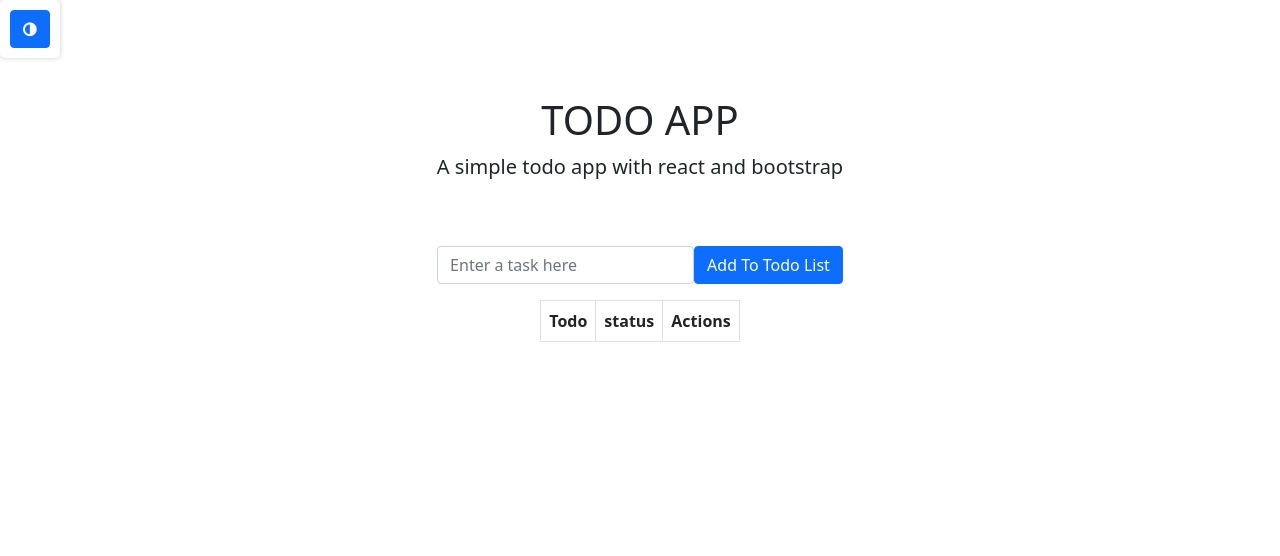
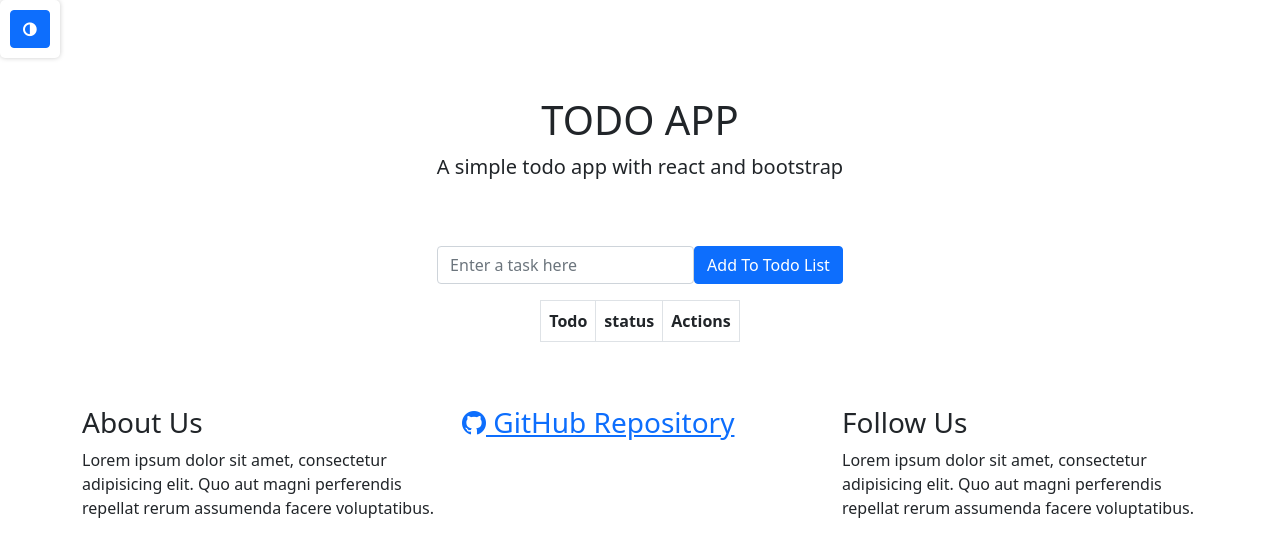
Before and after one commit to sajjadmrx/todo-reactjs, a React (Create React App) app: page / in a window 1280 px wide. Shown: the top 556 px of the page. Built offline with nearby package versions, Linux system fonts and the light colour scheme.

Commit message:
add Footer Component

```diff
--- a/src/App.js
+++ b/src/App.js
@@ -5,6 +5,7 @@ import Todo from './views/todo';
 
 import 'bootstrap/dist/css/bootstrap.min.css';
 import './App.css'
+import Footer from './components/Footer.component';
 function App() {
   return (
     <div className="App">
@@ -12,6 +13,7 @@ function App() {
       </header>
       <Todo />
       <ToggleTheme />
+      <Footer />
     </div>
   );
 }
--- /dev/null
+++ b/src/components/Footer.component.jsx
@@ -0,0 +1,39 @@
+import 'bootstrap/dist/css/bootstrap.min.css';
+import 'font-awesome/css/font-awesome.min.css';
+
+function Footer() {
+    return (
+        <div className='footer'>
+            <div className='container'>
+                <div className='row'>
+                    <div className='col-md-4'>
+                        <h3>About Us</h3>
+                        <p>
+                            Lorem ipsum dolor sit amet, consectetur adipisicing elit.
+                            Quo aut magni perferendis repellat rerum assumenda facere
+                            voluptatibus.
+                        </p>
+                    </div>
+                    <div className='col-md-4'>
+
+                        <h3>
+                            <a href='https://github.com/sajjadmrx/todo-reactjs'>
+                                <span className='fa fa-github'></span> GitHub Repository
+                            </a>
+                        </h3>
+
+                    </div>
+                    <div className='col-md-4'>
+                        <h3>Follow Us</h3>
+                        <p>
+                            Lorem ipsum dolor sit amet, consectetur adipisicing elit.
+                            Quo aut magni perferendis repellat rerum assumenda facere
+                            voluptatibus.
+                        </p>
+                    </div>
+                </div>
+            </div>
+        </div>
+    )
+}
+export default Footer;
```
